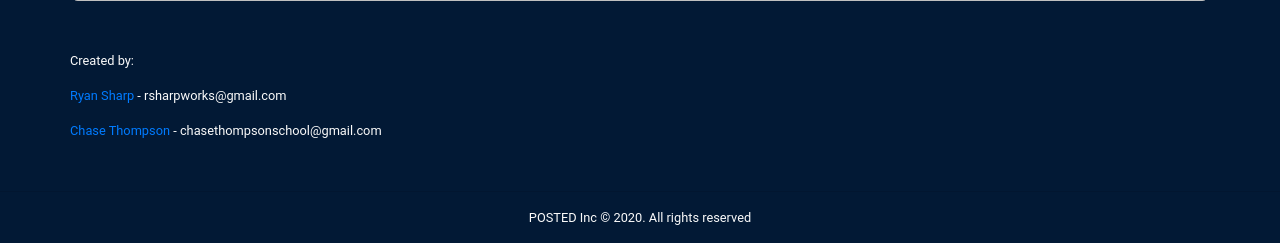
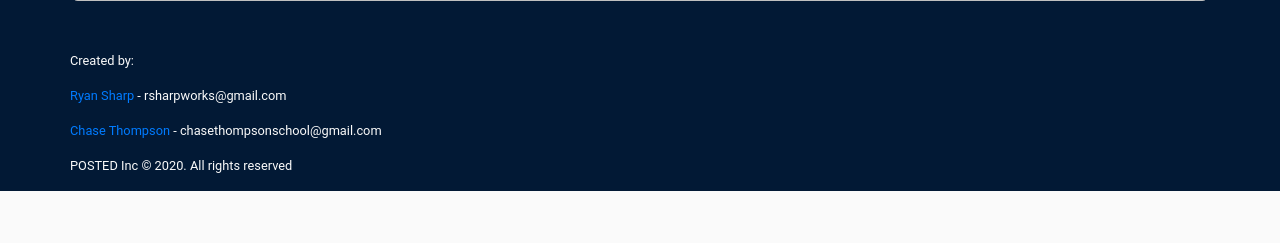
Before and after one commit to sharpworks-dev/finalProject, a Django app: page /create-post/1 in a window 1280 px wide. Shown: the part 825-1068 px from the top of the page. After the commit the page ends 1016 px from the top, so only its background shows below. Run offline with Django 3.2, Linux system fonts and the light colour scheme; data comes from the database, SQL or seed files in the repository; some libraries are stand-ins or nearby versions.

Commit message:
Footer adjustments and style cleanup

```diff
--- a/templates/final/base.html
+++ b/templates/final/base.html
@@ -74,12 +74,10 @@
             <div class="row">
                 <p><a href="{% url 'profile' 5 %}">Chase Thompson</a> - chasethompsonschool@gmail.com</p>
             </div>
+            <div class="row">
+                <p>POSTED Inc © 2020. All rights reserved</p>
+            </div>
         </div>
-        <div>
-        </div>
-        <br>
-        <hr>
-        <p>POSTED Inc © 2020. All rights reserved</p>
     </footer>
 
 </body>
```
Also changed, not shown: static/css/styles.css (line endings or trailing spaces).
